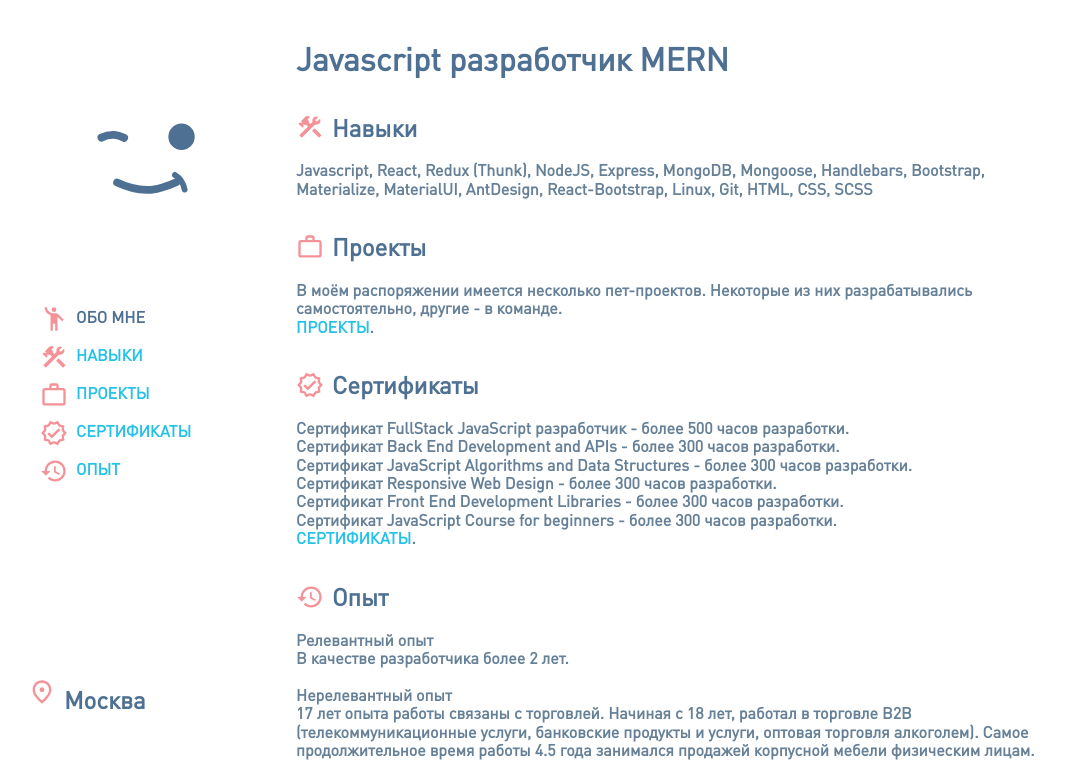
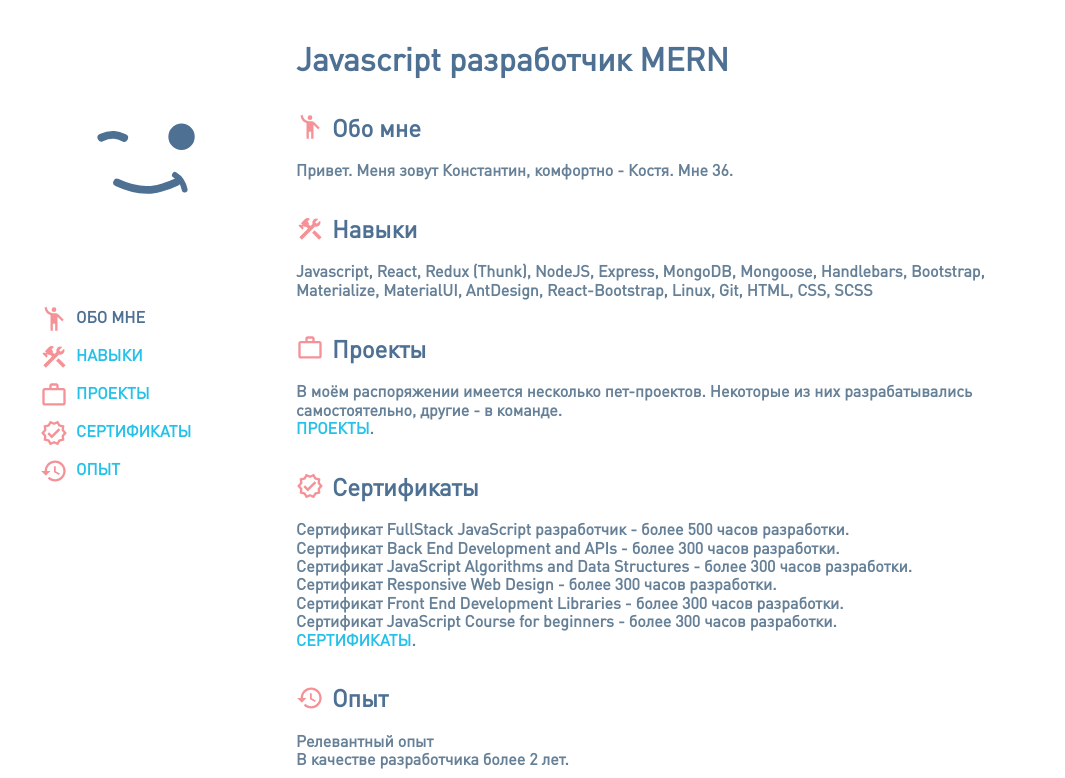
Before and after one commit to samolevich/cv, a React (Create React App) app: page / in a window 1280 px wide. Shown: the top 778 px of the page, without its empty margins (92-1157 px from the left). Built offline with nearby package versions, Linux system fonts and the light colour scheme.

Commit message:
add about article

```diff
--- a/src/aboutMe.js
+++ b/src/aboutMe.js
@@ -16,6 +16,11 @@ export default {
     path: "/",
     isNav: true,
     logo: "./img/logo/about.svg",
+    explanation: "Привет. Меня зовут Константин, комфортно - Костя. ",
+    years: () => {
+      const age = periodFrom(1985, 7, 27);
+      return `Мне ${age.fullYears}.`;
+    },
   },
   skills: {
     title: "Навыки",
--- a/src/components/About/index.jsx
+++ b/src/components/About/index.jsx
@@ -4,6 +4,7 @@ import style from "./index.module.css";
 
 export default ({ info }) => {
   const {
+    about,
     skills,
     projects,
     certificates,
@@ -13,6 +14,12 @@ export default ({ info }) => {
   } = info;
 
   const dataRepresentation = [
+    {
+      title: about.title,
+      path: about.path,
+      logo: about.logo,
+      explanation: () => `${about.explanation} ${about.years()}`,
+    },
     {
       title: skills.title,
       path: skills.path,
```
